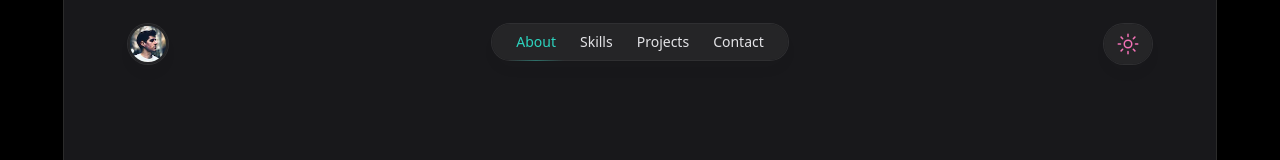
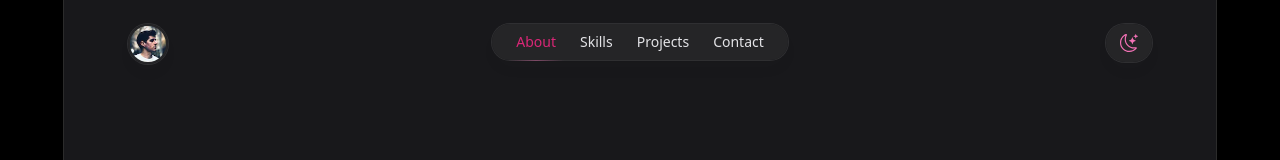
Before and after one commit to RinKhimera/project-eva-4.0, a Next.js app: page / in a window 1280 px wide. Shown: the top 160 px of the page. Built offline with nearby package versions, Linux system fonts and the light colour scheme.

Commit message:
darkMode added

```diff
--- a/components/About.tsx
+++ b/components/About.tsx
@@ -1,7 +1,15 @@
 import Image from "next/image";
+import NavBar from "./NavBar";
 
-const About = () => {
+interface DarkMode {
+  isDarkMode: boolean;
+  setIsDarkMode: React.MouseEventHandler<HTMLButtonElement>;
+}
+
+const About = ({ isDarkMode, setIsDarkMode }: DarkMode) => {
   return (
+    <div>
+      <NavBar darkMode={isDarkMode} setDarkMode={setIsDarkMode} />
       <div className="sm:px-8 mt-16 sm:mt-32">
         <div className="mx-auto max-w-7xl lg:px-8">
           <div className="relative px-4 sm:px-8 lg:px-12">
@@ -34,20 +42,20 @@ const About = () => {
                   </h1>
                   <div className="mt-6 space-y-7 text-base leading-relaxed text-zinc-600 dark:text-zinc-400">
                     <p>
-                    I bring together my expertise in both front-end and back-end
-                    technologies to create dynamic and user-friendly web
-                    applications. With a passion for building scalable and
+                      I bring together my expertise in both front-end and
+                      back-end technologies to create dynamic and user-friendly
+                      web applications. With a passion for building scalable and
                       efficient systems, I enjoy solving complex problems and
-                    implementing innovative solutions that make a difference for
-                    businesses and end-users alike.
+                      implementing innovative solutions that make a difference
+                      for businesses and end-users alike.
                     </p>
                     <p>
                       In my front-end work, I focus on crafting intuitive and
                       visually appealing interfaces that provide seamless user
                       experiences. I am skilled in HTML, CSS, and JavaScript
-                    frameworks such as Next.js and React Native, which allow me
-                    to build responsive, dynamic, and mobile-friendly web pages.
-                    I also pay attention to accessibility and usability
+                      frameworks such as Next.js and React Native, which allow
+                      me to build responsive, dynamic, and mobile-friendly web
+                      pages. I also pay attention to accessibility and usability
                       standards to ensure that my designs are inclusive and easy
                       to navigate.
                     </p>
@@ -59,18 +67,18 @@ const About = () => {
                       databases to store and retrieve data. I also pay attention
                       to security and best practices to ensure that my
                       applications are safe from potential attacks. With a focus
-                    on creating well-structured and maintainable code, I strive
-                    to create back-end systems that enable seamless
+                      on creating well-structured and maintainable code, I
+                      strive to create back-end systems that enable seamless
                       communication with the front-end and provide a smooth user
                       experience.
                     </p>
                     <p>
-                    In short, I am a full stack web developer who is passionate
-                    about delivering high-quality and user-centric web
-                    applications. Whether it&apos;s working on a new project
-                    from scratch or enhancing an existing one, I am always
-                    looking for ways to push the boundaries of what&apos;s
-                    possible with web development.
+                      In short, I am a full stack web developer who is
+                      passionate about delivering high-quality and user-centric
+                      web applications. Whether it&apos;s working on a new
+                      project from scratch or enhancing an existing one, I am
+                      always looking for ways to push the boundaries of
+                      what&apos;s possible with web development.
                     </p>
                   </div>
                 </div>
@@ -91,6 +99,7 @@ const About = () => {
           </div>
         </div>
       </div>
+    </div>
   );
 };
 
--- a/components/App.tsx
+++ b/components/App.tsx
@@ -1,13 +1,11 @@
-import { useState } from "react";
-import NavBar from "@/components/NavBar";
 import About from "@/components/About";
 
 interface DarkMode {
   isDarkMode: boolean;
-  setDarkMode: React.MouseEventHandler<HTMLButtonElement>;
+  setIsDarkMode: React.MouseEventHandler<HTMLButtonElement>;
 }
 
-const App = ({ isDarkMode, setDarkMode }: DarkMode) => {
+const App = ({ isDarkMode, setIsDarkMode }: DarkMode) => {
   return (
     <div className="flex h-full flex-col bg-zinc-50 dark:bg-black">
       <div className="fixed inset-0 flex justify-center sm:px-8">
@@ -16,8 +14,7 @@ const App = ({ isDarkMode, setDarkMode }: DarkMode) => {
         </div>
       </div>
       <div className="relative">
-        <NavBar isToggleOn={isDarkMode} onToggle={setDarkMode} />
-        <About />
+        <About isDarkMode={isDarkMode} setIsDarkMode={setIsDarkMode} />
       </div>
     </div>
   );
--- a/components/NavBar.tsx
+++ b/components/NavBar.tsx
@@ -2,13 +2,13 @@ import { useState } from "react";
 import Link from "next/link";
 import Image from "next/image";
 import { IoSunnyOutline } from "react-icons/io5";
-import { BsFillMoonStarsFill } from "react-icons/bs";
+import { BsMoonStars } from "react-icons/bs";
 
 interface toggleDarkMode {
-  isToggleOn: boolean;
-  onToggle: React.MouseEventHandler<HTMLButtonElement>;
+  darkMode: boolean;
+  setDarkMode: React.MouseEventHandler<HTMLButtonElement>;
 }
-const NavBar = ({ isToggleOn, onToggle }: toggleDarkMode) => {
+const NavBar = ({ darkMode, setDarkMode }: toggleDarkMode) => {
   return (
     <>
       <header
@@ -44,7 +44,7 @@ const NavBar = ({ isToggleOn, onToggle }: toggleDarkMode) => {
                     <div className="flex flex-1 justify-end md:justify-center">
                       <div className="pointer-events-auto md:hidden">
                         <button
-                          className="group flex items-center rounded-full bg-white/90 px-4 py-2 text-sm font-medium text-zinc-800 shadow-lg shadow-zinc-800/5 ring-1 ring-zinc-900/5 backdrop-blur dark:bg-zinc-800/90 dark:text-zinc-200 dark:ring-white/10 dark:hover:ring-white/20"
+                          className="group flex items-center rounded-full ${myName} bg-white/90 px-4 py-2 text-sm font-medium text-zinc-800 shadow-lg shadow-zinc-800/5 ring-1 ring-zinc-900/5 backdrop-blur dark:bg-zinc-800/90 dark:text-zinc-200 dark:ring-white/10 dark:hover:ring-white/20"
                           type="button"
                           aria-expanded="false"
                           id="headlessui-popover-button-:R2qb6:"
@@ -56,16 +56,16 @@ const NavBar = ({ isToggleOn, onToggle }: toggleDarkMode) => {
                         <ul className="flex rounded-full bg-white/90 px-3 text-sm font-medium text-zinc-800 shadow-lg shadow-zinc-800/5 ring-1 ring-zinc-900/5 backdrop-blur dark:bg-zinc-800/90 dark:text-zinc-200 dark:ring-white/10">
                           <li>
                             <a
-                              className="relative block px-3 py-2 transition text-teal-500 dark:text-teal-400"
+                              className="relative block px-3 py-2 transition text-pink-600 dark:text-pink-600"
                               href="/about"
                             >
                               About
-                              <span className="absolute inset-x-1 -bottom-px h-px bg-gradient-to-r from-teal-500/0 via-teal-500/40 to-teal-500/0 dark:from-teal-400/0 dark:via-teal-400/40 dark:to-teal-400/0"></span>
+                              <span className="absolute inset-x-1 -bottom-px h-px bg-gradient-to-r from-pink-500/0 via-pink-500/40 to-pink-500/0 dark:from-pink-400/0 dark:via-pink-400/40 dark:to-pink-400/0"></span>
                             </a>
                           </li>
                           <li>
                             <a
-                              className="relative block px-3 py-2 transition hover:text-teal-500 dark:hover:text-teal-400"
+                              className="relative block  px-3 py-2 transition hover:text-pink-600 dark:hover:text-pink-600"
                               href="/articles"
                             >
                               Skills
@@ -73,7 +73,7 @@ const NavBar = ({ isToggleOn, onToggle }: toggleDarkMode) => {
                           </li>
                           <li>
                             <a
-                              className="relative block px-3 py-2 transition hover:text-teal-500 dark:hover:text-teal-400"
+                              className="relative block px-3 py-2 transition hover:text-pink-600 dark:hover:text-pink-600"
                               href="/projects"
                             >
                               Projects
@@ -81,7 +81,7 @@ const NavBar = ({ isToggleOn, onToggle }: toggleDarkMode) => {
                           </li>
                           <li>
                             <a
-                              className="relative block px-3 py-2 transition hover:text-teal-500 dark:hover:text-teal-400"
+                              className="relative block px-3 py-2 transition hover:text-pink-600 dark:hover:text-pink-600"
                               href="/speaking"
                             >
                               Contact
@@ -95,10 +95,14 @@ const NavBar = ({ isToggleOn, onToggle }: toggleDarkMode) => {
                         <button
                           type="button"
                           aria-label="Toggle dark mode"
-                          onClick={onToggle}
-                          className="group text-2xl text-pink-400 hover:text-pink-600 rounded-full bg-white/90 px-3 py-2 shadow-lg shadow-zinc-800/5 ring-1 ring-zinc-900/5 backdrop-blur transition dark:bg-zinc-800/90 dark:ring-white/10 dark:hover:ring-white/20"
+                          onClick={setDarkMode}
+                          className="group  text-pink-400 hover:text-pink-600 rounded-full bg-white/90 px-3 py-2 shadow-lg shadow-zinc-800/5 ring-1 ring-zinc-900/5 backdrop-blur transition dark:bg-zinc-800/90 dark:ring-white/10 dark:hover:ring-white/20"
                         >
-                          <IoSunnyOutline />
+                          {darkMode ? (
+                            <BsMoonStars className="text-lg m-0.5" />
+                          ) : (
+                            <IoSunnyOutline className="text-2xl" />
+                          )}
                         </button>
                       </div>
                     </div>
--- a/pages/index.tsx
+++ b/pages/index.tsx
@@ -16,7 +16,7 @@ export default function Home() {
         <meta name="viewport" content="width=device-width, initial-scale=1" />
         <link rel="icon" href="/favicon.ico" />
       </Head>
-      <App isDarkMode={darkMode} setDarkMode={handleDarkMode} />
+      <App isDarkMode={darkMode} setIsDarkMode={handleDarkMode} />
     </div>
   );
 }
```
Lines whose indentation alone changed are shown as unchanged.
